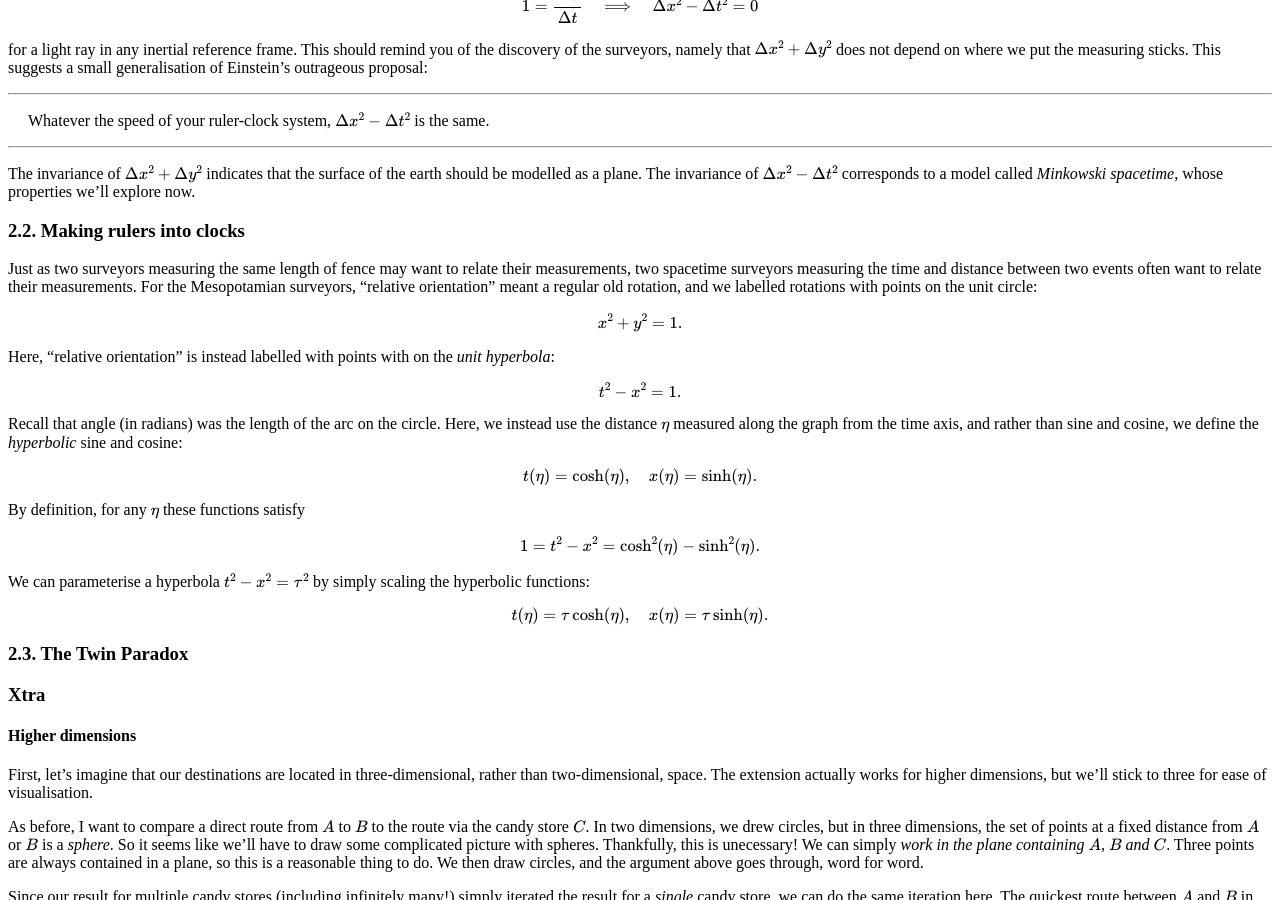
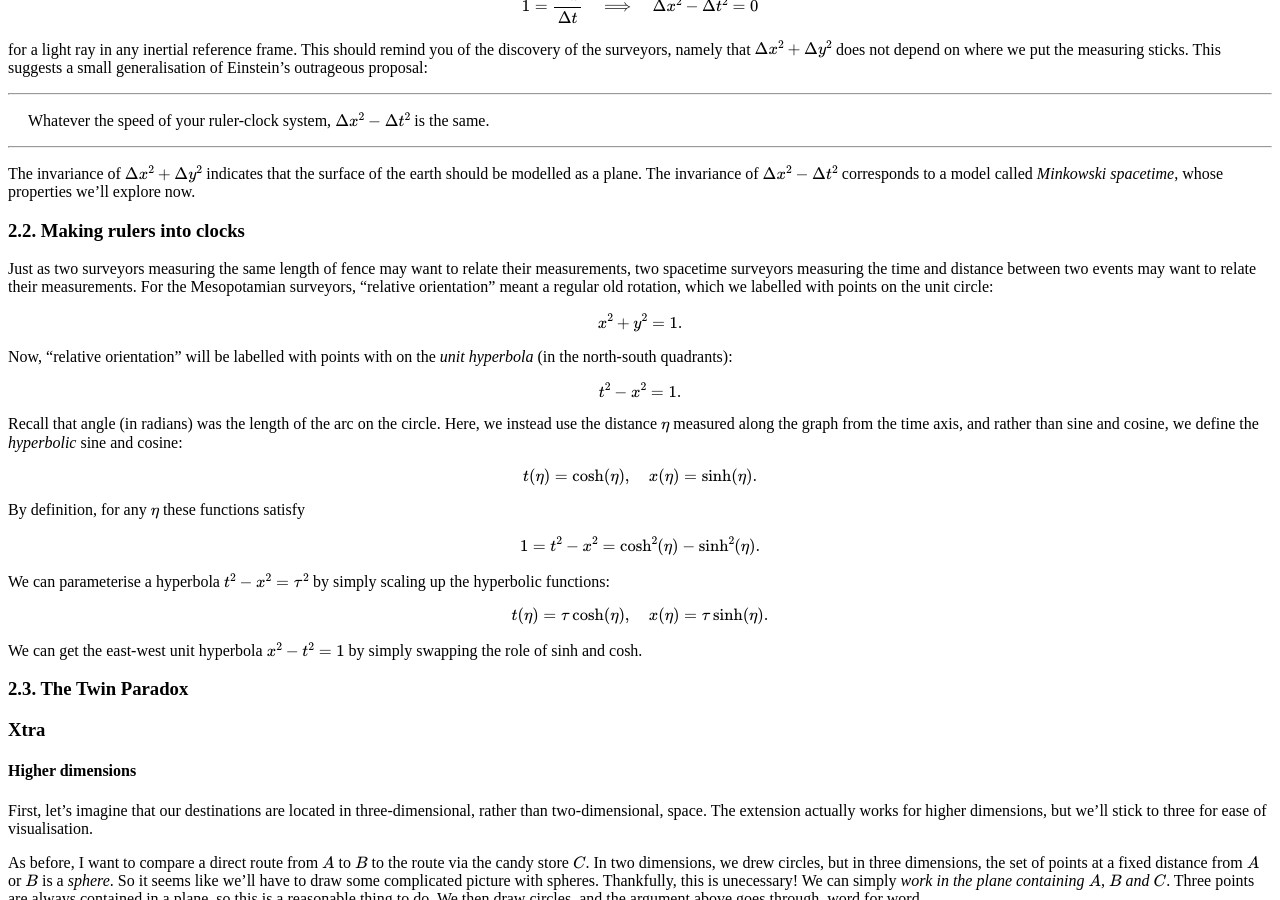
Before and after one commit to hapax/hapax.github.io, a Jekyll site: the page built from assets/maximal.md, in a window 1280 px wide and 900 px high, scrolled down 3888 px. Built offline with Jekyll 4.4.1, drawn with Linux system fonts in a browser that asks for light colours; our own code applies the rules of GitHub Pages for plain Markdown files; formulas are drawn with MathJax 3; a script that is not in the unit is left out.

Commit message:
Update maximal.md

```diff
--- a/assets/maximal.md
+++ b/assets/maximal.md
@@ -395,16 +395,16 @@ called *Minkowski spacetime*, whose properties we'll explore now.
 
 Just as two surveyors measuring the same length of fence may want to
 relate their measurements, two spacetime surveyors measuring the time
-and distance between two events often want to relate their measurements.
+and distance between two events may want to relate their measurements.
 For the Mesopotamian surveyors, "relative orientation" meant a regular
-old rotation, and we labelled rotations with points on the unit circle:
+old rotation, which we labelled with points on the unit circle:
 
 $$
 x^2 + y^2 = 1.
 $$
 
-Here, "relative orientation" is instead labelled with points with on
-the *unit hyperbola*:
+Now, "relative orientation" will be labelled with points with on
+the *unit hyperbola* (in the north-south quadrants):
 
 $$
 t^2 - x^2 = 1.
@@ -427,11 +427,14 @@ $$
 $$
 
 We can parameterise a hyperbola $t^2 - x^2 = \tau^2$ by simply scaling
-the hyperbolic functions:
+up the hyperbolic functions:
 
 $$
 t(\eta) = \tau \cosh(\eta), \quad x(\eta) = \tau \sinh(\eta).
 $$
+
+We can get the east-west unit hyperbola $x^2 - t^2 = 1$ by simply
+swapping the role of sinh and cosh.
 
 ### 2.3. The Twin Paradox<a id="sec-2-3" name="sec-2-3"></a>
 
```
